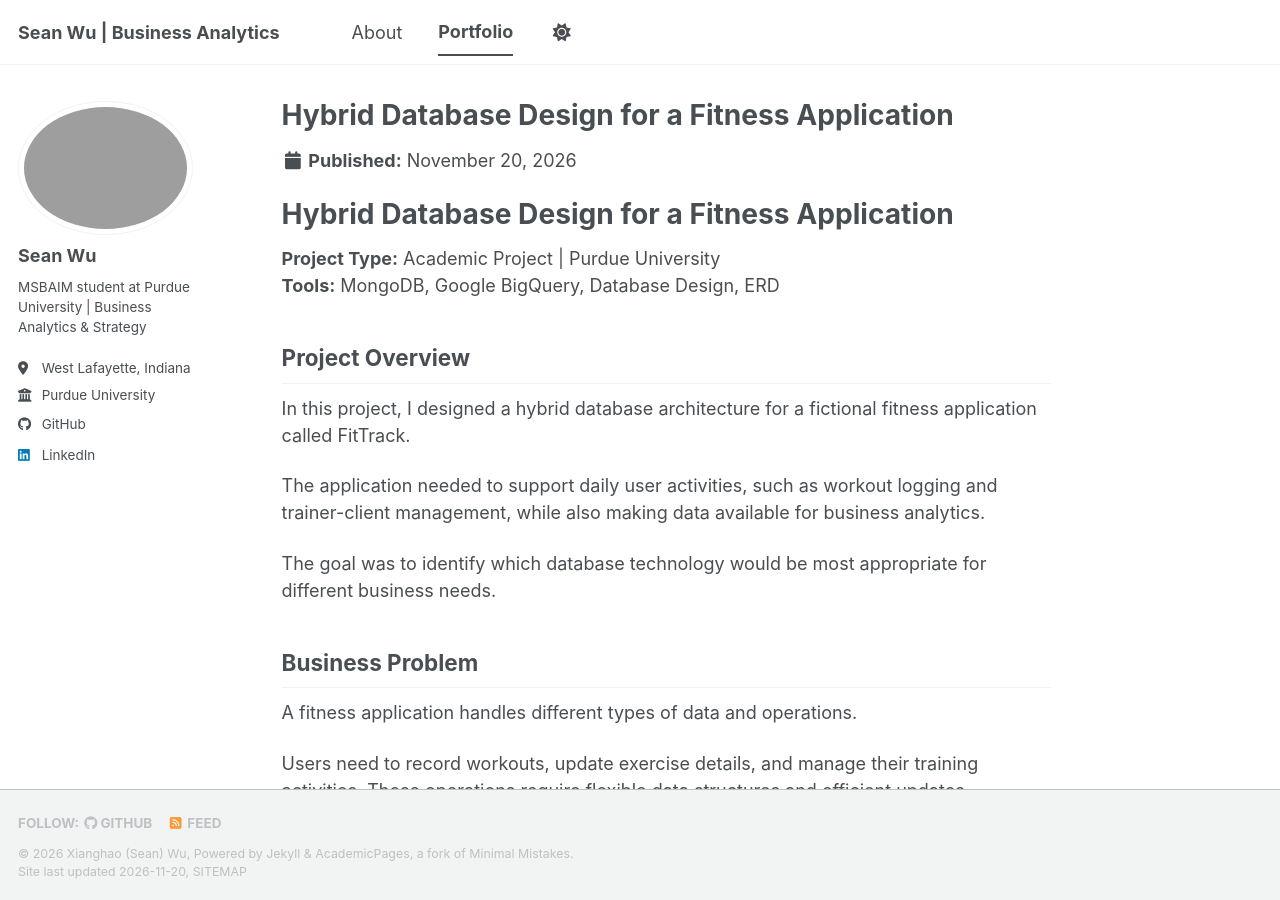
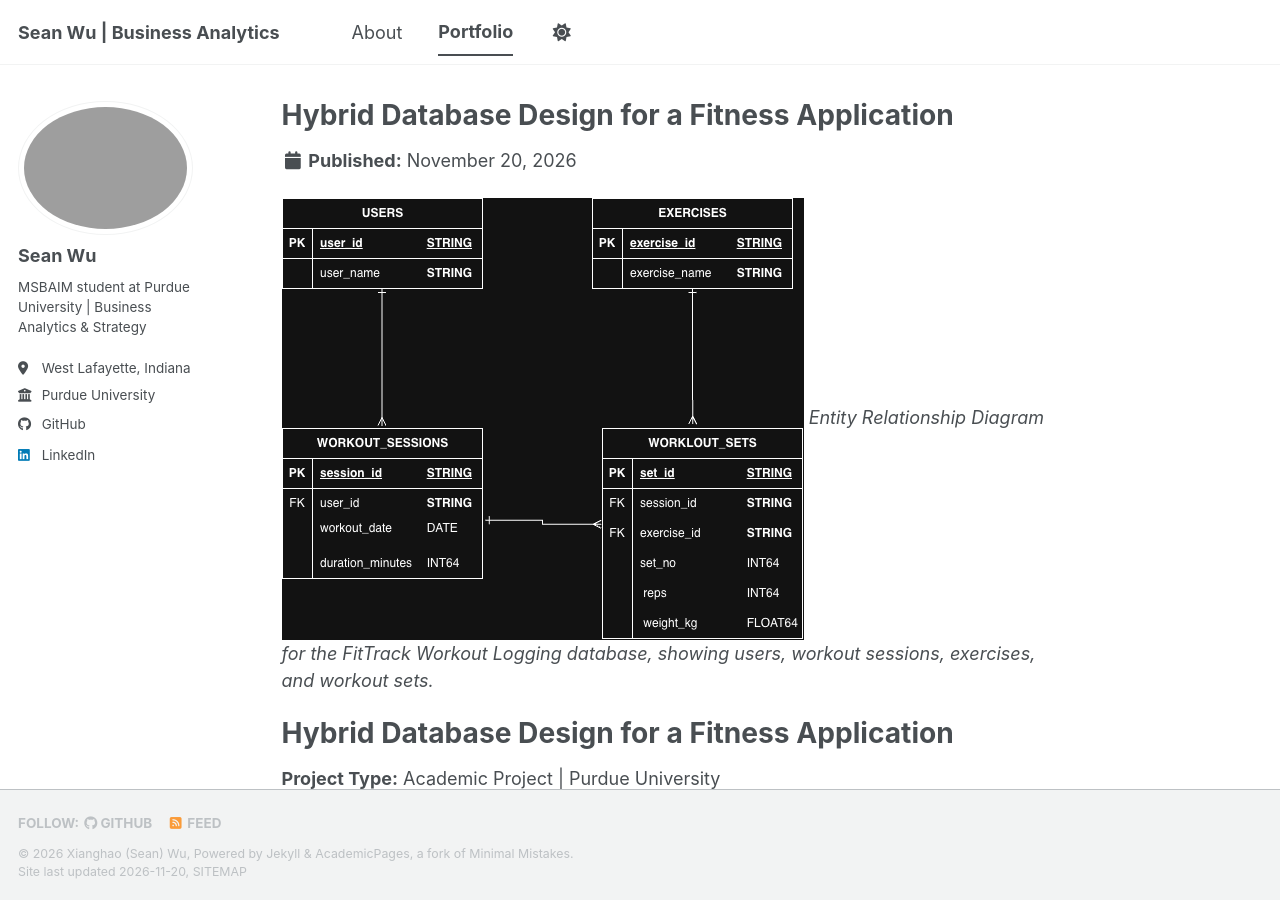
Before and after one commit to SeanWu994/SeanWu994.github.io, a Jekyll site: the page built from _portfolio/portfolio-3.md, in a window 1280 px wide and 900 px high. Built offline with Jekyll 4.4.1, drawn with Linux system fonts in a browser that asks for light colours; a script bundle is joined from its source files by our own code; a style sheet for code colours, icons or effects is not loaded.

Commit message:
Update portfolio-3.md

```diff
--- a/_portfolio/portfolio-3.md
+++ b/_portfolio/portfolio-3.md
@@ -4,6 +4,8 @@ excerpt: "Designed a hybrid MongoDB and BigQuery database architecture to suppor
 collection: portfolio
 permalink: /portfolio/fitness-database-design/
 ---
+![FitTrack Workout Logging ERD](/images/Untitled%20Diagram.drawio.png)
+*Entity Relationship Diagram for the FitTrack Workout Logging database, showing users, workout sessions, exercises, and workout sets.*
 
 # Hybrid Database Design for a Fitness Application
 
```
